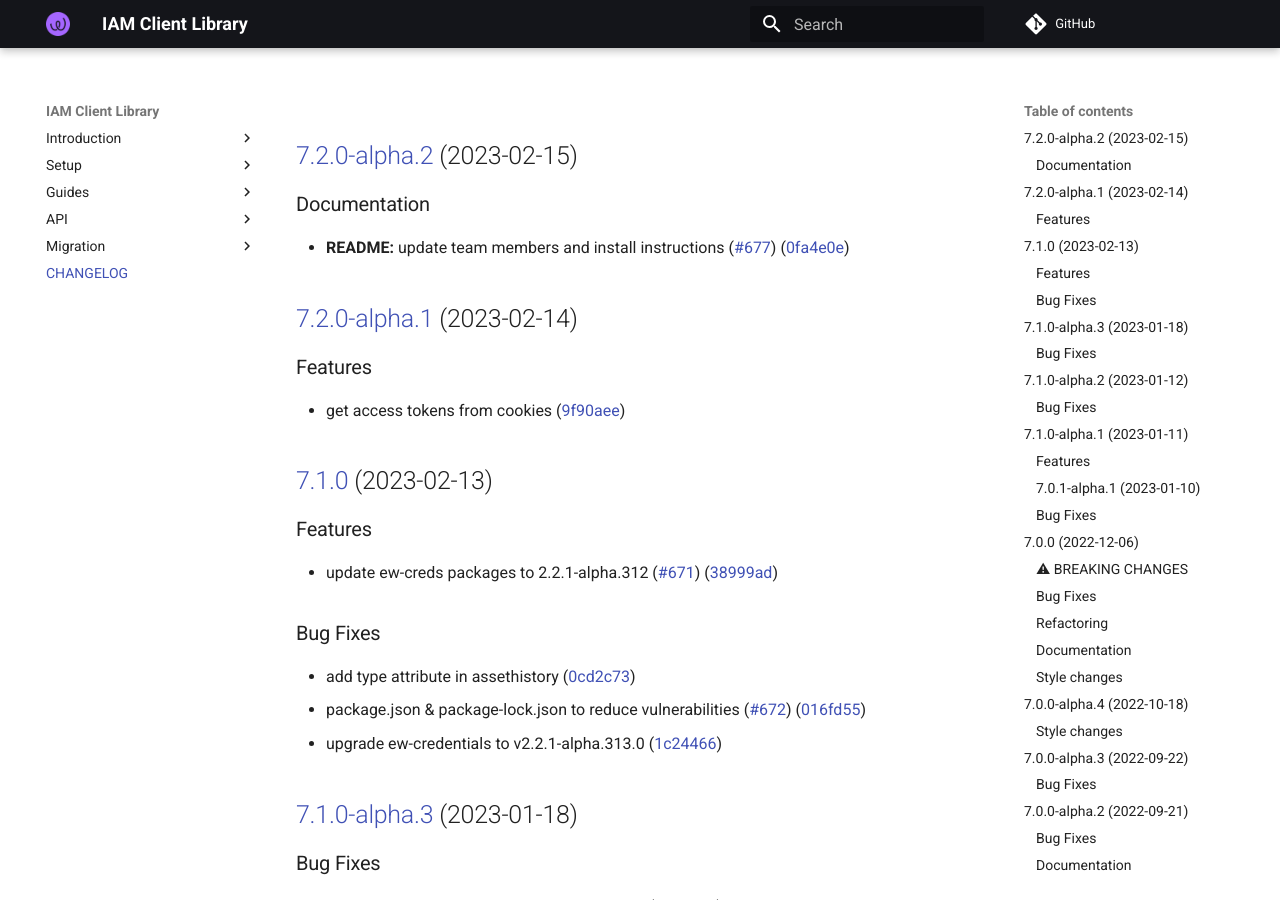
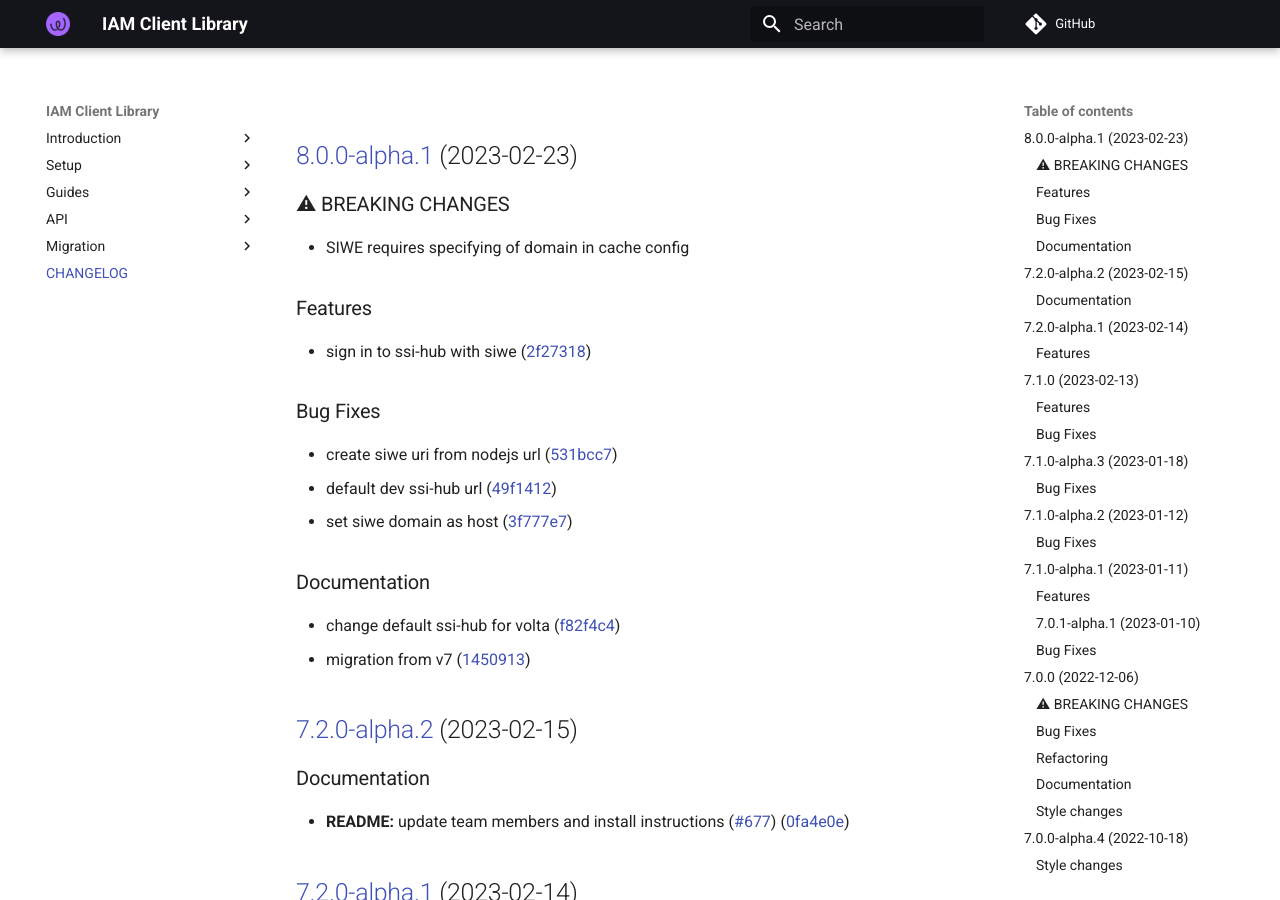
Before and after one commit to energywebfoundation/iam-client-lib, an MkDocs documentation site: the page built from docs/CHANGELOG.md, in a window 1280 px wide and 900 px high. Built offline with MkDocs 1.6.1 and Material for MkDocs 9.7.7, drawn with Linux system fonts in a browser that asks for light colours; comment, search, counter and statistics services are not loaded.

Commit message:
chore(release): 8.0.0-alpha.1 [skip ci]
## [8.0.0-alpha.1](https://github.com/energywebfoundation/iam-client-lib/compare/v7.2.0-alpha.2...v8.0.0-alpha.1) (2023-02-23)

### ⚠ BREAKING CHANGES

* SIWE requires specifying of domain in cache config

### Features

* sign in to ssi-hub with siwe ([2f27318](https://github.com/energywebfoundation/iam-client-lib/commit/2f27318f7ee5a0c548dc31da5eca311c02c4f722))

### Bug Fixes

* create siwe uri from nodejs url ([531bcc7](https://github.com/energywebfoundation/iam-client-lib/commit/531bcc7dfaccb32fd140d2cf97e9f6ab88d35ced))
* default dev ssi-hub url ([49f1412](https://github.com/energywebfoundation/iam-client-lib/commit/49f141293444c7ff3f92646176a4da38256eef11))
* set siwe domain as host ([3f777e7](https://github.com/energywebfoundation/iam-client-lib/commit/3f777e77788739274ece3cde0eeebd045eda21d7))

### Documentation

* change default ssi-hub for volta ([f82f4c4](https://github.com/energywebfoundation/iam-client-lib/commit/f82f4c49dc6e21a98370f56766053654bdc55e52))
* migration from v7 ([1450913](https://github.com/energywebfoundation/iam-client-lib/commit/1450913fd9b9936aba069ec6fd6a8b9efbc0e19d))

```diff
--- a/docs/CHANGELOG.md
+++ b/docs/CHANGELOG.md
@@ -1,3 +1,27 @@
+## [8.0.0-alpha.1](https://github.com/energywebfoundation/iam-client-lib/compare/v7.2.0-alpha.2...v8.0.0-alpha.1) (2023-02-23)
+
+
+### ⚠ BREAKING CHANGES
+
+* SIWE requires specifying of domain in cache config
+
+### Features
+
+* sign in to ssi-hub with siwe ([2f27318](https://github.com/energywebfoundation/iam-client-lib/commit/2f27318f7ee5a0c548dc31da5eca311c02c4f722))
+
+
+### Bug Fixes
+
+* create siwe uri from nodejs url ([531bcc7](https://github.com/energywebfoundation/iam-client-lib/commit/531bcc7dfaccb32fd140d2cf97e9f6ab88d35ced))
+* default dev ssi-hub url ([49f1412](https://github.com/energywebfoundation/iam-client-lib/commit/49f141293444c7ff3f92646176a4da38256eef11))
+* set siwe domain as host ([3f777e7](https://github.com/energywebfoundation/iam-client-lib/commit/3f777e77788739274ece3cde0eeebd045eda21d7))
+
+
+### Documentation
+
+* change default ssi-hub for volta ([f82f4c4](https://github.com/energywebfoundation/iam-client-lib/commit/f82f4c49dc6e21a98370f56766053654bdc55e52))
+* migration from v7 ([1450913](https://github.com/energywebfoundation/iam-client-lib/commit/1450913fd9b9936aba069ec6fd6a8b9efbc0e19d))
+
 ## [7.2.0-alpha.2](https://github.com/energywebfoundation/iam-client-lib/compare/v7.2.0-alpha.1...v7.2.0-alpha.2) (2023-02-15)
 
 
--- a/package.json
+++ b/package.json
@@ -1,6 +1,6 @@
 {
   "name": "iam-client-lib",
-  "version": "7.2.0-alpha.2",
+  "version": "8.0.0-alpha.1",
   "description": "Library for Decentralized Identity and Access Management",
   "main": "dist/index.js",
   "module": "dist/index.esm.js",
```
